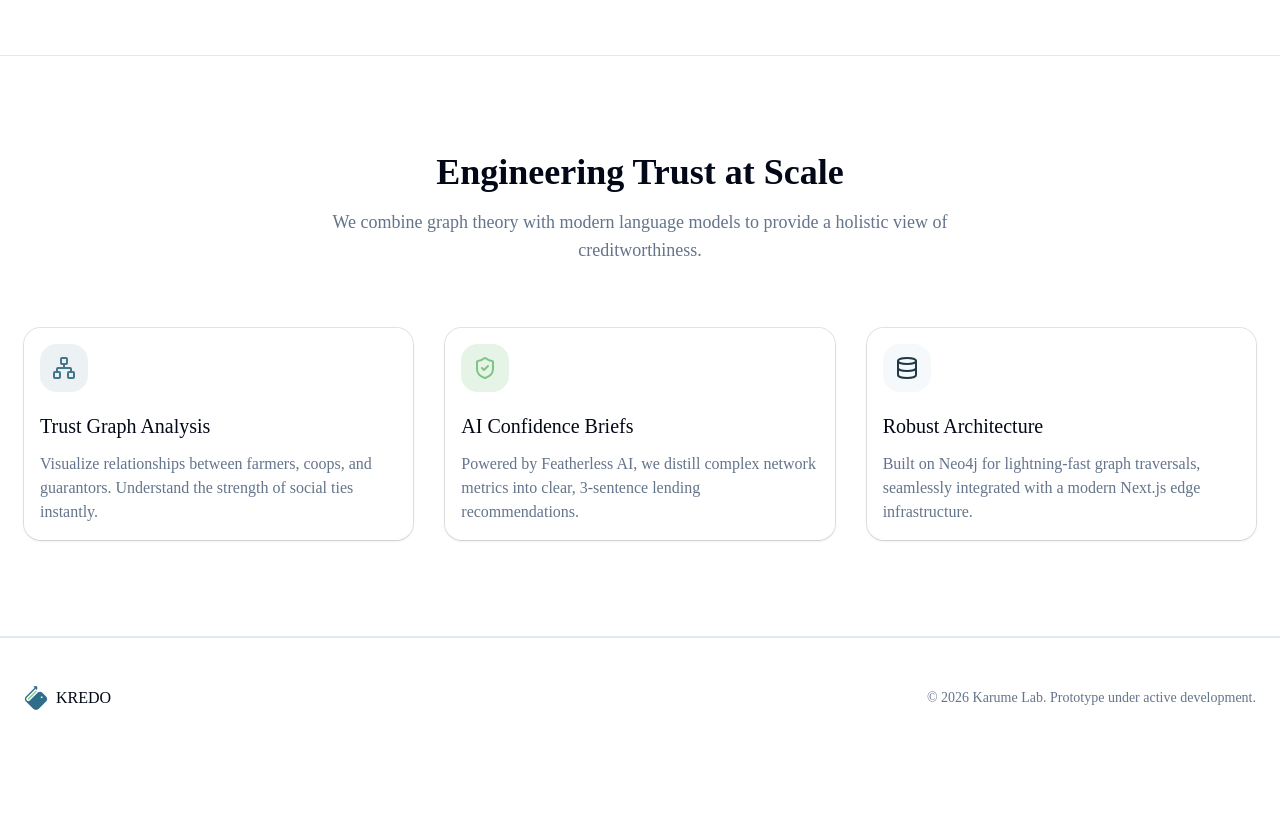
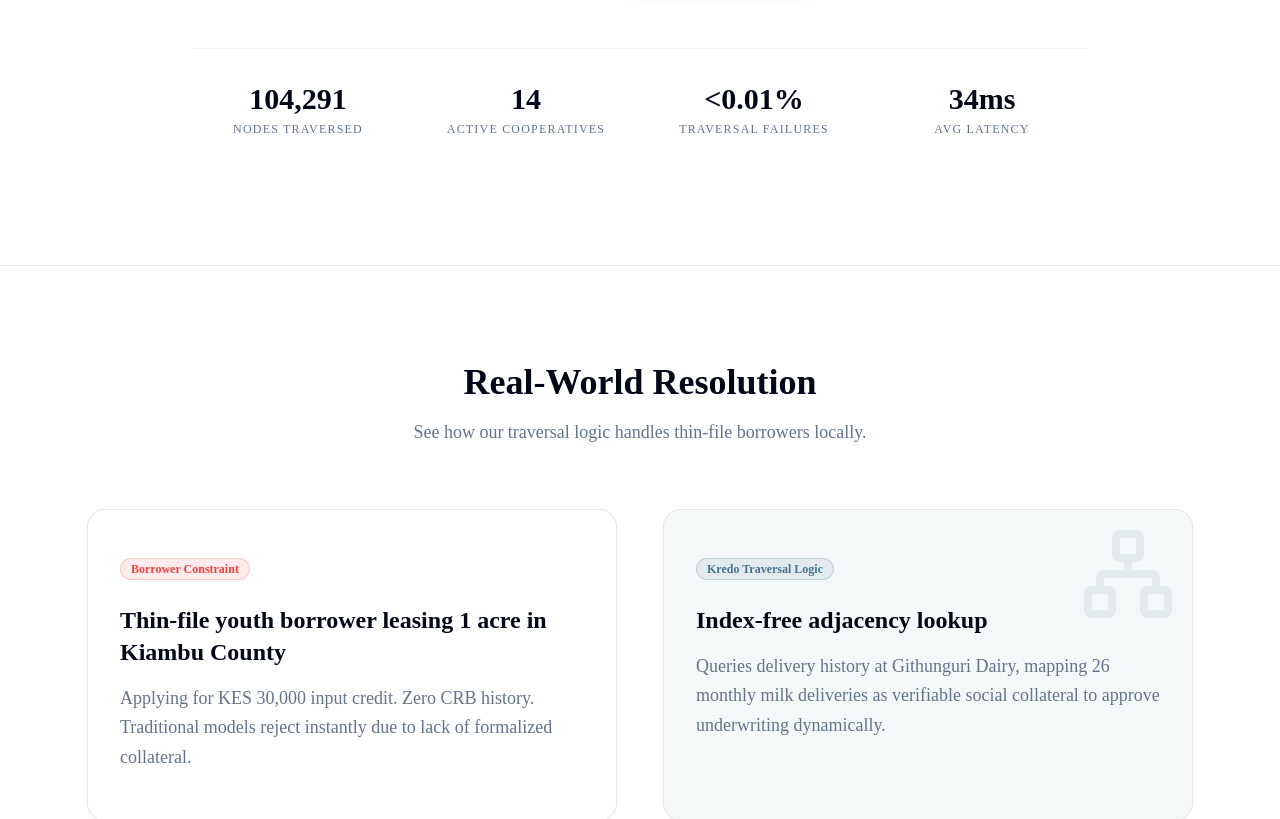
Before and after one commit to karume-lab/kredo, a Next.js app: page / in a window 1280 px wide. Shown: the part 640-1459 px from the top of the page. Before the commit the page ends 1398 px from the top, so only its background shows below. Built offline with nearby package versions, Linux system fonts and the light colour scheme.

Commit message:
refactor: redesign UI components with improved typography, spacing, and enhanced session context metadata

```diff
--- a/src/app/page.tsx
+++ b/src/app/page.tsx
@@ -1,13 +1,8 @@
-import { ArrowRight, Database, Network, ShieldCheck } from "lucide-react";
+import { ArrowRight, Network } from "lucide-react";
 import Link from "next/link";
 import SiteLogo from "@/components/SiteLogo";
 import { Button } from "@/components/ui/button";
-import {
-  Card,
-  CardDescription,
-  CardHeader,
-  CardTitle,
-} from "@/components/ui/card";
+import { Card } from "@/components/ui/card";
 
 export default function LandingPage() {
   return (
@@ -41,16 +36,17 @@ export default function LandingPage() {
 
           <div className="max-w-5xl mx-auto px-6 text-center">
             <h1 className="text-5xl md:text-7xl font-extrabold text-foreground tracking-tight leading-tight mb-8 animate-in fade-in slide-in-from-bottom-6 duration-700 delay-100">
-              Unlock the Power of <br className="hidden md:block" />
+              Decentralized Risk Infrastructure for{" "}
+              <br className="hidden md:block" />
               <span className="bg-linear-to-r from-primary to-secondary bg-clip-text text-transparent">
-                Social Collateral.
+                Last-Mile Agricultural Lending.
               </span>
             </h1>
 
             <p className="text-lg md:text-xl text-muted-foreground max-w-2xl mx-auto mb-12 animate-in fade-in slide-in-from-bottom-6 duration-700 delay-200 leading-relaxed">
-              KREDO empowers agricultural SACCOs in Kenya with
-              relationship-based credit risk analysis. Visualize trust networks
-              and leverage AI to make confident lending decisions.
+              Map local economic footprints, query decentralized trust networks,
+              and generate auditable narrative summaries for thin-file borrowers
+              instantly.
             </p>
 
             <div className="flex flex-col sm:flex-row items-center justify-center gap-4 animate-in fade-in slide-in-from-bottom-8 duration-700 delay-300">
@@ -71,69 +67,88 @@ export default function LandingPage() {
                 </Button>
               </Link>
             </div>
+            {/* Telemetry Ticker */}
+            <div className="mt-16 grid grid-cols-2 md:grid-cols-4 gap-4 max-w-4xl mx-auto pt-8 border-t border-border/50 animate-in fade-in duration-700 delay-500">
+              <div className="flex flex-col items-center justify-center">
+                <span className="text-3xl font-bold text-foreground">
+                  104,291
+                </span>
+                <span className="text-xs text-muted-foreground uppercase tracking-widest mt-1">
+                  Nodes Traversed
+                </span>
+              </div>
+              <div className="flex flex-col items-center justify-center">
+                <span className="text-3xl font-bold text-foreground">14</span>
+                <span className="text-xs text-muted-foreground uppercase tracking-widest mt-1">
+                  Active Cooperatives
+                </span>
+              </div>
+              <div className="flex flex-col items-center justify-center">
+                <span className="text-3xl font-bold text-foreground">
+                  &lt;0.01%
+                </span>
+                <span className="text-xs text-muted-foreground uppercase tracking-widest mt-1">
+                  Traversal Failures
+                </span>
+              </div>
+              <div className="flex flex-col items-center justify-center">
+                <span className="text-3xl font-bold text-foreground">34ms</span>
+                <span className="text-xs text-muted-foreground uppercase tracking-widest mt-1">
+                  Avg Latency
+                </span>
+              </div>
+            </div>
           </div>
         </section>
 
-        {/* Features Section */}
+        {/* Worked Scenario Block */}
         <section className="py-24 bg-card border-y border-border">
-          <div className="max-w-7xl mx-auto px-6">
+          <div className="max-w-6xl mx-auto px-6">
             <div className="text-center mb-16">
               <h2 className="text-3xl md:text-4xl font-bold text-foreground mb-4">
-                Engineering Trust at Scale
+                Real-World Resolution
               </h2>
               <p className="text-muted-foreground max-w-2xl mx-auto text-lg">
-                We combine graph theory with modern language models to provide a
-                holistic view of creditworthiness.
+                See how our traversal logic handles thin-file borrowers locally.
               </p>
             </div>
 
-            <div className="grid grid-cols-1 md:grid-cols-3 gap-8">
-              {/* Feature 1 */}
-              <Card className="border-border shadow-sm hover:shadow-lg hover:-translate-y-1 transition-all duration-300 bg-background/50 backdrop-blur-sm">
-                <CardHeader>
-                  <div className="w-12 h-12 bg-primary/10 rounded-xl flex items-center justify-center mb-4 text-primary">
-                    <Network className="w-6 h-6" />
+            <div className="grid grid-cols-1 md:grid-cols-2 gap-8 lg:gap-12">
+              {/* Left Column */}
+              <Card className="border-border shadow-none bg-background rounded-xl overflow-hidden">
+                <div className="p-8">
+                  <div className="inline-flex items-center rounded-full border border-destructive/20 bg-destructive/10 px-2.5 py-0.5 text-xs font-semibold text-destructive mb-6">
+                    Borrower Constraint
                   </div>
-                  <CardTitle className="text-xl">
-                    Trust Graph Analysis
-                  </CardTitle>
-                  <CardDescription className="text-base mt-2">
-                    Visualize relationships between farmers, coops, and
-                    guarantors. Understand the strength of social ties
-                    instantly.
-                  </CardDescription>
-                </CardHeader>
+                  <h3 className="text-2xl font-bold text-foreground mb-4">
+                    Thin-file youth borrower leasing 1 acre in Kiambu County
+                  </h3>
+                  <p className="text-muted-foreground leading-relaxed text-lg">
+                    Applying for KES 30,000 input credit. Zero CRB history.
+                    Traditional models reject instantly due to lack of
+                    formalized collateral.
+                  </p>
+                </div>
               </Card>
 
-              {/* Feature 2 */}
-              <Card className="border-border shadow-sm hover:shadow-lg hover:-translate-y-1 transition-all duration-300 bg-background/50 backdrop-blur-sm">
-                <CardHeader>
-                  <div className="w-12 h-12 bg-secondary/20 rounded-xl flex items-center justify-center mb-4 text-secondary">
-                    <ShieldCheck className="w-6 h-6" />
+              {/* Right Column */}
+              <Card className="border-border shadow-none bg-primary/5 rounded-xl overflow-hidden relative">
+                <div className="absolute top-0 right-0 p-4 opacity-10">
+                  <Network className="w-24 h-24 text-primary" />
+                </div>
+                <div className="p-8 relative z-10">
+                  <div className="inline-flex items-center rounded-full border border-primary/20 bg-primary/10 px-2.5 py-0.5 text-xs font-semibold text-primary mb-6">
+                    Kredo Traversal Logic
                   </div>
-                  <CardTitle className="text-xl">
-                    AI Confidence Briefs
-                  </CardTitle>
-                  <CardDescription className="text-base mt-2">
-                    Powered by Featherless AI, we distill complex network
-                    metrics into clear, 3-sentence lending recommendations.
-                  </CardDescription>
-                </CardHeader>
-              </Card>
-
-              {/* Feature 3 */}
-              <Card className="border-border shadow-sm hover:shadow-lg hover:-translate-y-1 transition-all duration-300 bg-background/50 backdrop-blur-sm">
-                <CardHeader>
-                  <div className="w-12 h-12 bg-accent/50 rounded-xl flex items-center justify-center mb-4 text-accent-foreground">
-                    <Database className="w-6 h-6" />
-                  </div>
-                  <CardTitle className="text-xl">Robust Architecture</CardTitle>
-                  <CardDescription className="text-base mt-2">
-                    Built on Neo4j for lightning-fast graph traversals,
-                    seamlessly integrated with a modern Next.js edge
-                    infrastructure.
-                  </CardDescription>
-                </CardHeader>
+                  <h3 className="text-2xl font-bold text-foreground mb-4">
+                    Index-free adjacency lookup
+                  </h3>
+                  <p className="text-muted-foreground leading-relaxed text-lg">
+                    Queries delivery history at Githunguri Dairy, mapping 26
+                    monthly milk deliveries as verifiable social collateral to
+                    approve underwriting dynamically.
+                  </p>
+                </div>
               </Card>
             </div>
           </div>
--- a/src/components/AgentLogPanel.tsx
+++ b/src/components/AgentLogPanel.tsx
@@ -45,14 +45,14 @@ export default function AgentLogPanel({
   }
 
   return (
-    <Card className="w-full bg-slate-950 text-slate-50 border-slate-800 shadow-inner font-mono text-xs sm:text-sm">
-      <CardHeader className="pb-2 border-b border-slate-800 bg-slate-900/50">
-        <CardTitle className="flex items-center gap-2 text-slate-300 text-sm">
-          <span className="h-2 w-2 rounded-full bg-emerald-500 animate-pulse" />
-          Multi-Agent Pipeline Telemetry
+    <Card className="w-full shadow-sm rounded-xl">
+      <CardHeader className="px-8 pt-8 pb-4">
+        <CardTitle className="flex items-center gap-2 text-foreground font-bold text-lg tracking-tight">
+          <span className="h-2 w-2 rounded-full bg-primary animate-pulse" />
+          Pipeline Telemetry
         </CardTitle>
       </CardHeader>
-      <CardContent className="pt-4 space-y-3 min-h-40">
+      <CardContent className="px-8 pb-8 space-y-4 min-h-40">
         {PIPELINE_STEPS.map((step, index) => {
           const isCompleted = activeStep > index;
           const isActive = activeStep === index && isEvaluating;
@@ -62,25 +62,25 @@ export default function AgentLogPanel({
             <div
               key={step}
               className={`flex items-start gap-3 transition-opacity duration-300 ${
-                isPending ? "opacity-30" : "opacity-100"
+                isPending ? "opacity-40" : "opacity-100"
               }`}
             >
               <div className="mt-0.5 shrink-0">
                 {isCompleted ? (
-                  <CheckCircle2 className="w-4 h-4 text-emerald-500" />
+                  <CheckCircle2 className="w-4 h-4 text-primary" />
                 ) : isActive ? (
-                  <Loader2 className="w-4 h-4 text-sky-400 animate-spin" />
+                  <Loader2 className="w-4 h-4 text-primary animate-spin" />
                 ) : (
-                  <div className="w-4 h-4 rounded-full border border-slate-700" />
+                  <div className="w-4 h-4 rounded-full border border-border" />
                 )}
               </div>
               <span
-                className={`leading-relaxed ${
+                className={`leading-relaxed text-[15px] ${
                   isCompleted
-                    ? "text-slate-400"
+                    ? "text-muted-foreground"
                     : isActive
-                      ? "text-sky-100"
-                      : "text-slate-600"
+                      ? "text-foreground font-medium"
+                      : "text-muted-foreground"
                 }`}
               >
                 {step}
--- a/src/components/SiteLogo.tsx
+++ b/src/components/SiteLogo.tsx
@@ -12,7 +12,13 @@ export default function SiteLogo({ className, size = 32 }: SiteLogoProps) {
       className={cn("relative overflow-hidden shrink-0", className)}
       style={{ width: size, height: size }}
     >
-      <Image src="/logo.png" alt="KREDO Logo" fill className="object-contain" />
+      <Image
+        src="/logo.png"
+        alt="KREDO Logo"
+        fill
+        sizes={`${size}px`}
+        className="object-contain"
+      />
     </div>
   );
 }
```
Also changed, not shown: src/components/DashboardLayout.tsx (+19 -14 lines), src/components/DecisionCard.tsx (+66 -38 lines).
